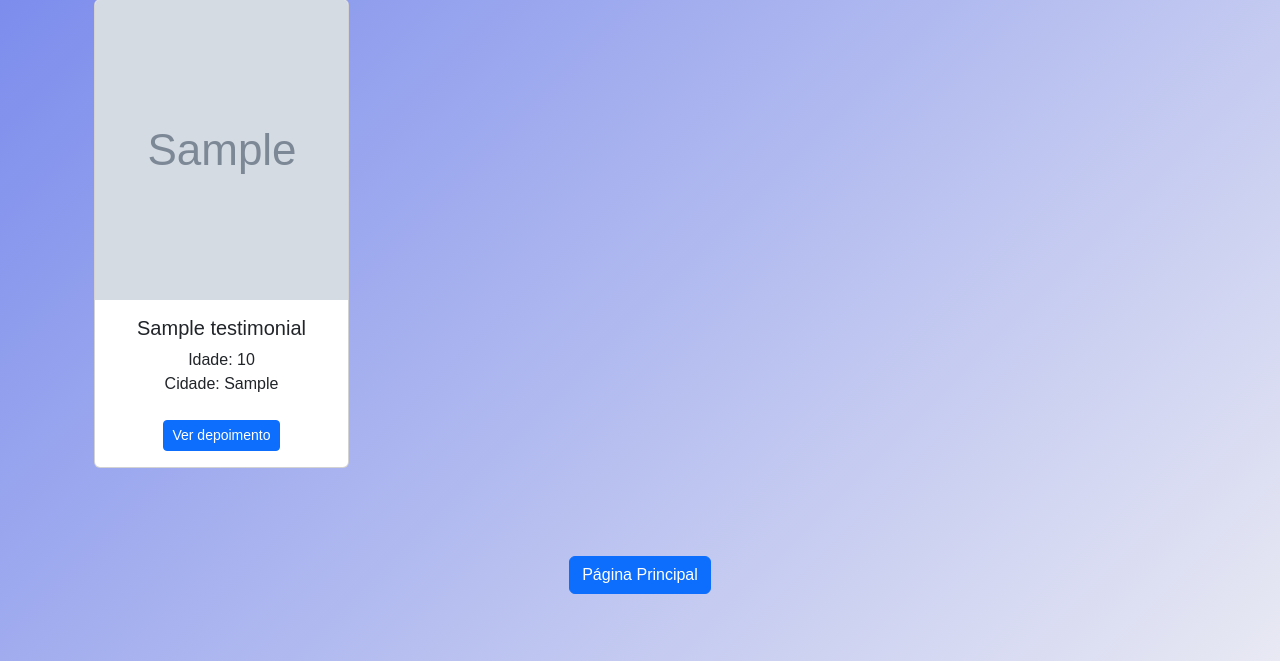
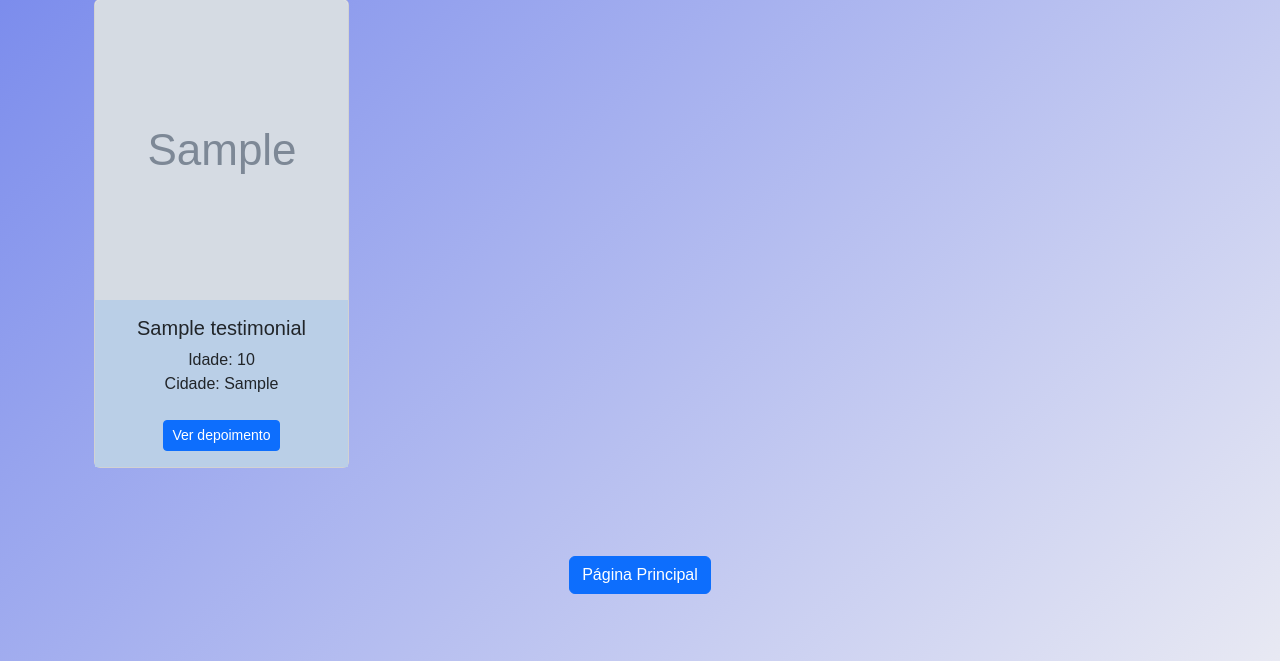
Before and after one commit to Nunnes11/Associacao-Aprepi, a Django app: page /testimonials_list in a window 1280 px wide. Shown: the part 139-800 px from the top of the page. Run offline with Django 5.2, Linux system fonts and the light colour scheme; tables that the repository leaves empty hold one stand-in row (values such as "Sample post"); grey boxes marked "Sample" are stand-in pictures; some libraries are stand-ins or nearby versions.

Commit message:
Ajustes no HTML das páginas Notícias Recentes e Depoimentos

```diff
--- a/aprepi/templates/aprepi/news_list.html
+++ b/aprepi/templates/aprepi/news_list.html
@@ -11,7 +11,8 @@
         <div class="card mb-4 flex-fill h-100">
           <img src="{{ new.image.url }}" class="card-img-top" alt="Imagem da notícia"
                style="height: 200px; object-fit: cover;" />
-          <div class="card-body text-center d-flex flex-column justify-content-between">
+          <div class="card-body text-center d-flex flex-column justify-content-between"
+               style="background-color: #bacfe7;">
             <div>
               <h5 class="card-title">{{ new.title|truncatechars:50 }}</h5>
               <p class="card-text">{{ new.text|truncatechars:100 }}</p>
--- a/aprepi/templates/aprepi/testimonials_list.html
+++ b/aprepi/templates/aprepi/testimonials_list.html
@@ -17,7 +17,7 @@
             class="card-img-top img-fluid rounded-top"
             style="height: 300px; object-fit: cover;" />
           {% endif %}
-          <div class="card-body text-center">
+          <div class="card-body text-center" style="background-color: #bacfe7;">
             <h5 class="card-title">{{ t.name }}</h5>
             <p class="card-text mb-0">Idade: {{ t.age }}</p>
             <p class="card-text">Cidade: {{ t.city }}</p>
```
